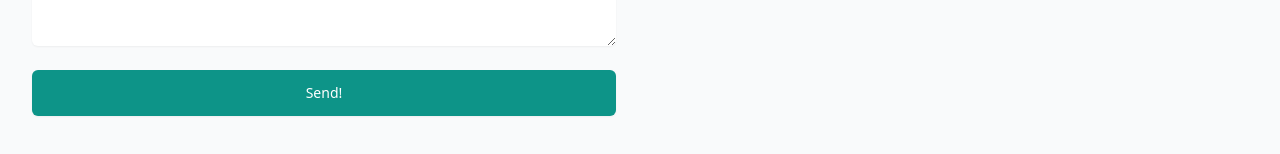
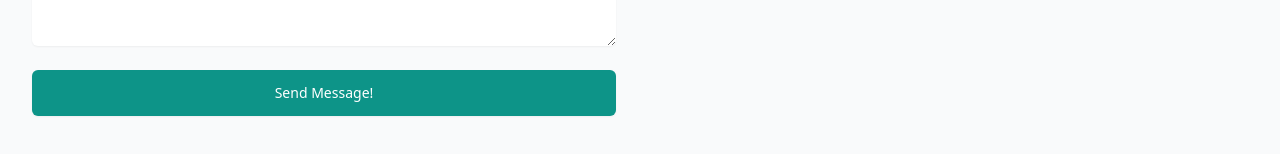
Before and after one commit to M-OsamaTahir/Potfolio, a React (Vite) app: page / in a window 1280 px wide. Shown: the part 3427-3581 px from the top of the page. Built offline with nearby package versions, Linux system fonts and the light colour scheme.

Commit message:
Update Contact.tsx

```diff
--- a/src/components/Contact.tsx
+++ b/src/components/Contact.tsx
@@ -247,7 +247,7 @@ export function Contact() {
                 className="w-full flex justify-center py-3 px-4 border border-transparent rounded-md shadow-sm text-sm font-medium text-white bg-teal-600 hover:bg-teal-700 focus:outline-none focus:ring-2 focus:ring-offset-2 focus:ring-teal-500"
                 disabled={isSubmitting || status === 'sending'}
               >
-                {isSubmitting ? 'Sending...' : 'Send!'}
+                {isSubmitting ? 'Sending...' : 'Send Message!'}
               </button>
             </form>
 
```
